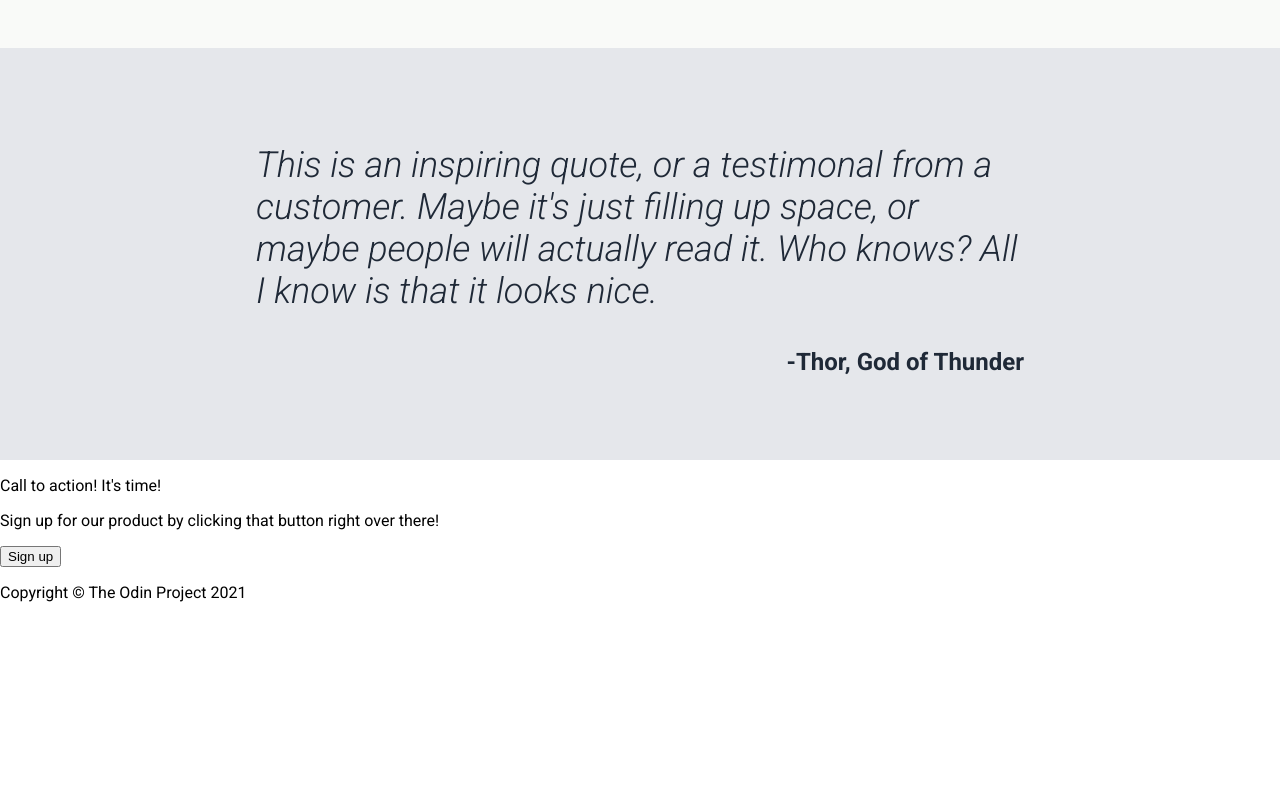
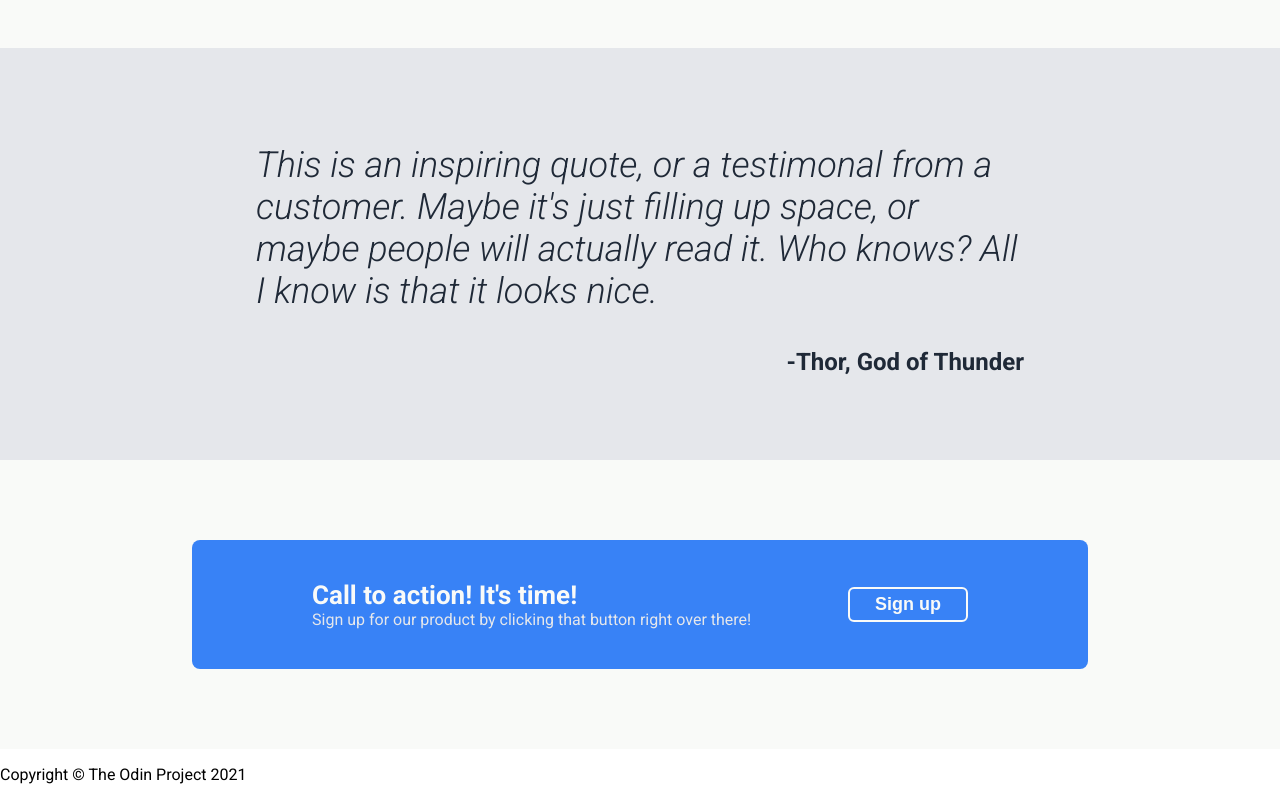
Before and after one commit to MERatio/landing-page, a plain HTML site: page index.html in a window 1280 px wide. Shown: the part 994-1794 px from the top of the page. Before the commit the page ends 1612 px from the top, so only its background shows below. Drawn offline with Linux system fonts and the light colour scheme.

Commit message:
Add cta styles

```diff
--- a/style.css
+++ b/style.css
@@ -154,3 +154,39 @@ body {
 	color: var(--dark-blue);
 	text-align: right;
 }
+
+.cta-container {
+	background-color: var(--white);
+	padding: 80px var(--gutter);
+}
+
+.cta {
+	background-color: var(--blue);
+	padding: 40px 120px;
+	border-radius: 8px;
+	display: flex;
+	justify-content: space-between;
+	align-items: center;
+}
+
+.cta-header {
+	font-size: 26px;
+	font-weight: 700;
+	color: var(--white);
+	margin: 0;
+}
+
+.cta-subtext {
+	color: var(--link-color);
+	margin: 0;
+}
+
+.cta-btn {
+	font-size: 18px;
+	font-weight: 700;
+	color: var(--white);
+	background-color: transparent;
+	border: 2px solid var(--white);
+	padding: 5px 25px;
+	border-radius: 6px;
+}
```
